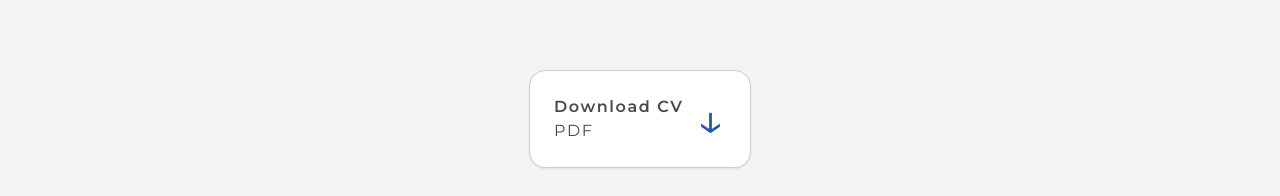
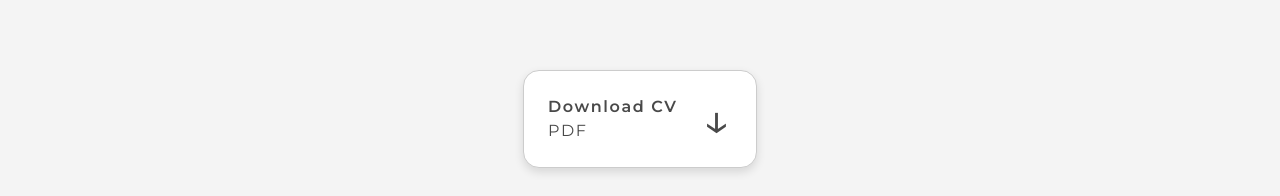
Before and after one commit to git-kaia/my-portfolio, a React (Vite) app: page /contact in a window 1280 px wide. Shown: the part 601-797 px from the top of the page. Built offline with nearby package versions, Linux system fonts and the light colour scheme.

Commit message:
ENH: Update DownloadCvCard styling * Better hover effect * All text now change color when card is hovered

```diff
--- a/src/components/cards/DownloadCvCard.jsx
+++ b/src/components/cards/DownloadCvCard.jsx
@@ -4,18 +4,18 @@ export default function DownloadCvCard({ href = "/CV.pdf" }) {
     <a
       href={href}
       download
-      className="block rounded-2xl border border-[color:var(--border)] bg-[color:var(--bgSecondary)] p-6 shadow-sm transition hover:shadow-md focus:outline-none focus:ring-2 focus:ring-[color:var(--bgPrimary)]"
+      className="group block rounded-2xl border border-[color:var(--border)] bg-[color:var(--bgSecondary)] p-6 shadow-md transition hover:shadow-lg focus:outline-none active:bg-[color:var(--bgPrimary)]"
     >
-      <div className="flex items-center justify-between gap-3">
+      <div className="flex items-center justify-between gap-6">
         <div>
-          <div className="text-m font-semibold text-[color:var(--text)]">
+          <div className="text-m font-semibold text-[color:var(--textPrimary)] group-hover:text-[color:var(--accentPrimary)]">
             Download CV
           </div>
           <div className="text-s text-[color:var(--muted)]">
             PDF
           </div>
         </div>
-        <span className="text-5xl text-[color:var(--accentPrimary)]">
+        <span className="text-5xl text-[color:var(--textPrimary)] group-hover:text-[color:var(--accentPrimary)]">
           ↓
         </span>
       </div>
```
